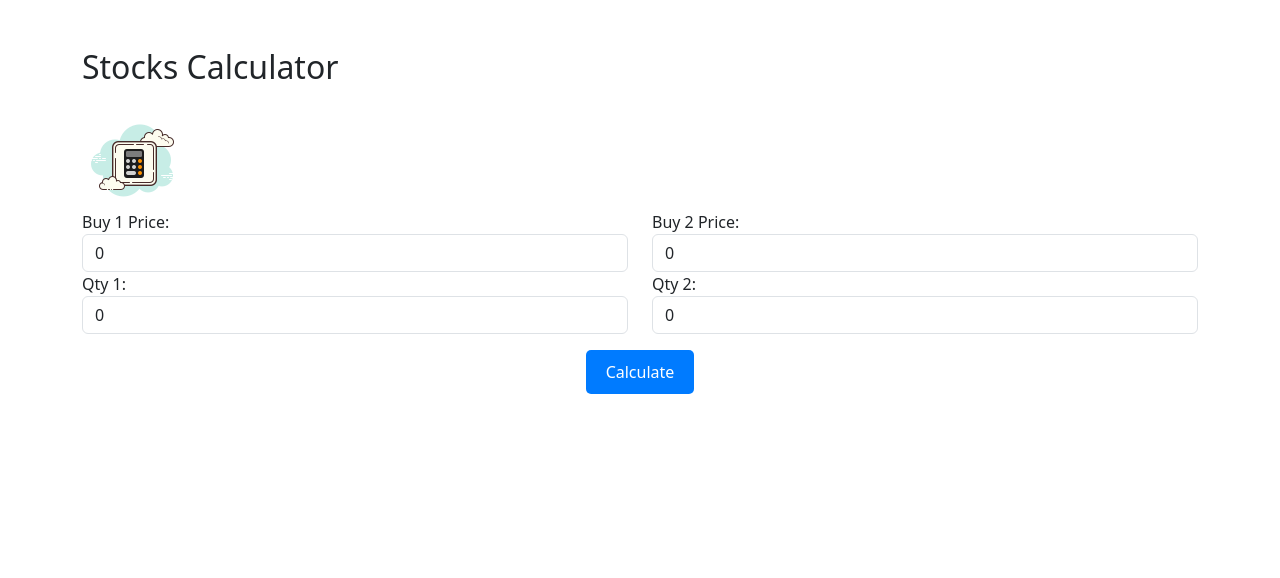
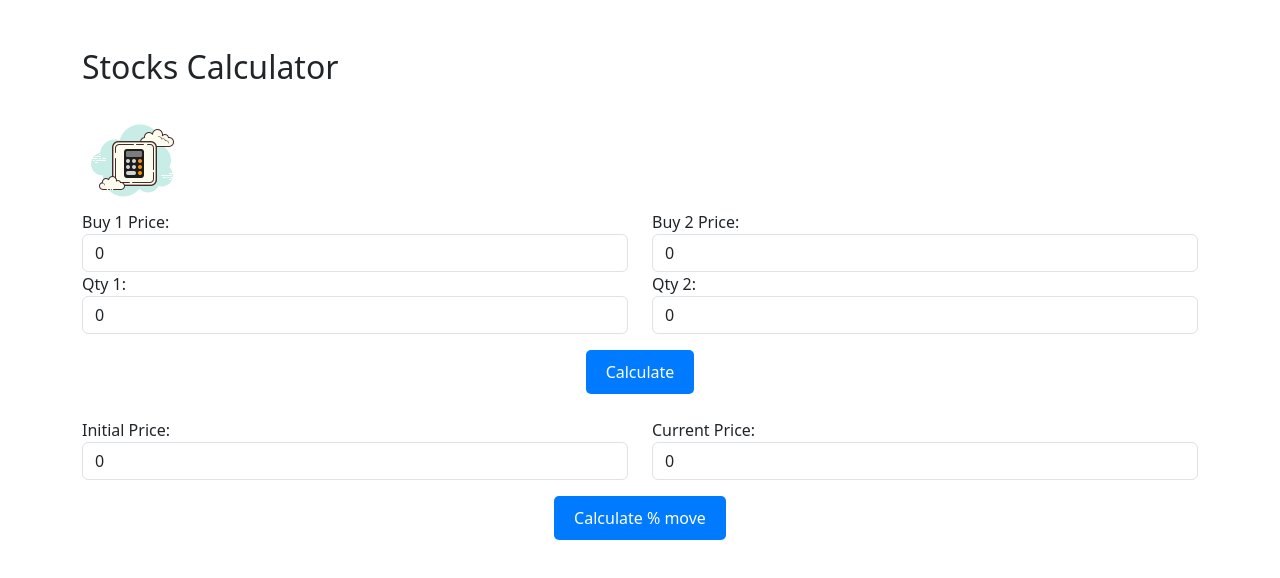
Before and after one commit to pankajupreti/calculate-stock-average, an Angular app: page / in a window 1280 px wide. Shown: the top 578 px of the page. Built offline with nearby package versions, Linux system fonts and the light colour scheme.

Commit message:
initial commit

```diff
--- a/src/app/app.component.html
+++ b/src/app/app.component.html
@@ -36,4 +36,33 @@
     <p><strong>Average Buy Price:</strong> {{ averagePrice }}</p>
     <p><strong>Total Amount Invested:</strong> {{ totalAmountInvested }}</p>
   </div>
+
+    <!-- Add spacing before the new section -->
+    <div class="mt-4"></div>
+
+ <!-- New section for Percentage Move -->
+ <div class="row">
+  <div class="col-md-6">
+    <div class="form-group">
+      <label>Initial Price:</label>
+      <input [(ngModel)]="initialPrice" type="number" class="form-control">
+    </div>
+  </div>
+  <div class="col-md-6">
+    <div class="form-group">
+      <label>Current Price:</label>
+      <input [(ngModel)]="currentPrice" type="number" class="form-control">
+    </div>
+  </div>
 </div>
+<div class="row mt-3">
+  <div class="col-md-12 text-center">
+    <button (click)="calculatePercentageMove()" class="btn btn-primary">Calculate % move</button>
+  </div>
+</div>
+<div *ngIf="percentageMove" class="mt-4">
+  <!-- ... Existing code ... -->
+  <p><strong>Percentage Move:</strong> {{ percentageMove }}%</p>
+</div>
+
+</div>
--- a/src/app/app.component.ts
+++ b/src/app/app.component.ts
@@ -13,6 +13,10 @@ export class AppComponent {
   averagePrice: number = 0;
   totalAmountInvested: number = 0;
 
+  initialPrice: number =0;
+  currentPrice: number =0;
+  percentageMove: number =0;
+
   calculate() {
     const sumOfPrices = this.buy1Price * this.qty1 + this.buy2Price * this.qty2;
     const totalQuantity = this.qty1 + this.qty2;
@@ -23,4 +27,14 @@ export class AppComponent {
     this.totalAmountInvested = sumOfPrices;
 
   }
+
+  calculatePercentageMove() {
+    if (this.initialPrice && this.currentPrice) {
+      this.percentageMove = ((this.currentPrice - this.initialPrice) / this.initialPrice) * 100;
+    }
+  }
+
+
+
+
 }
```
